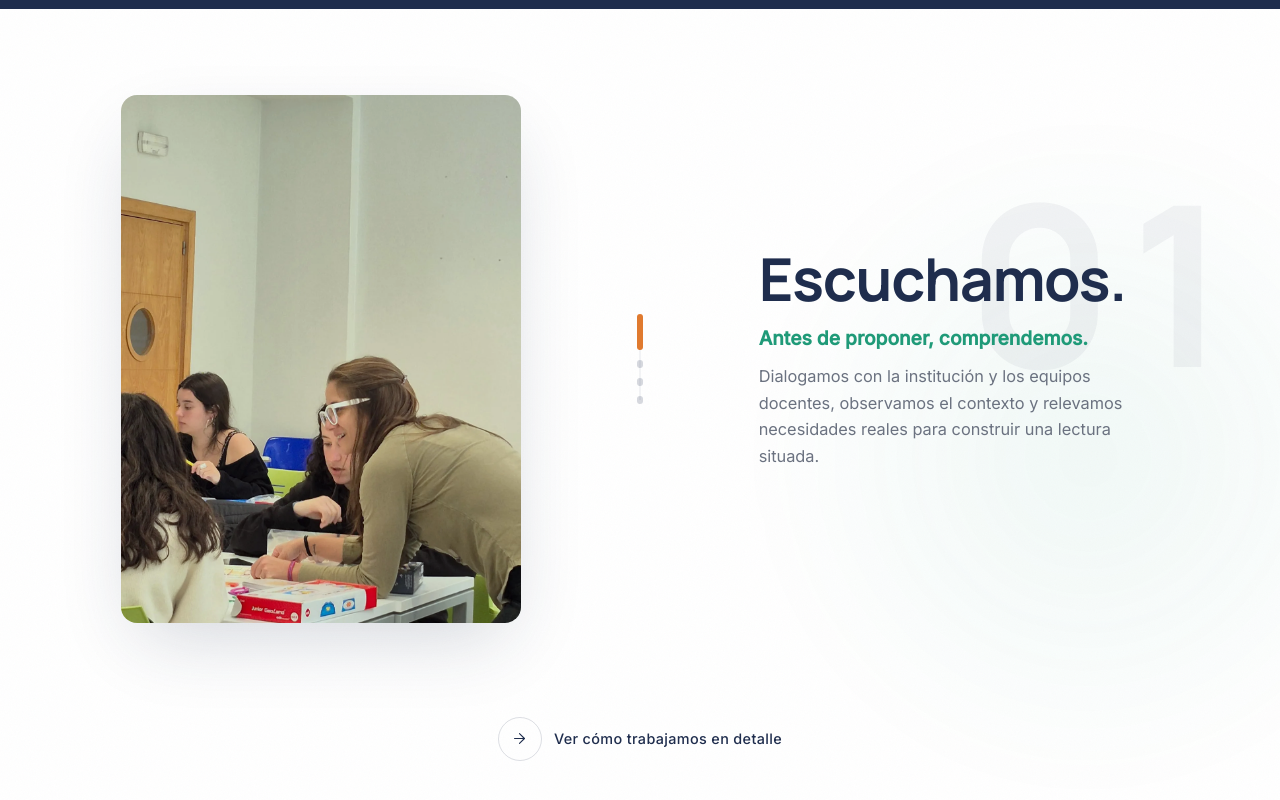
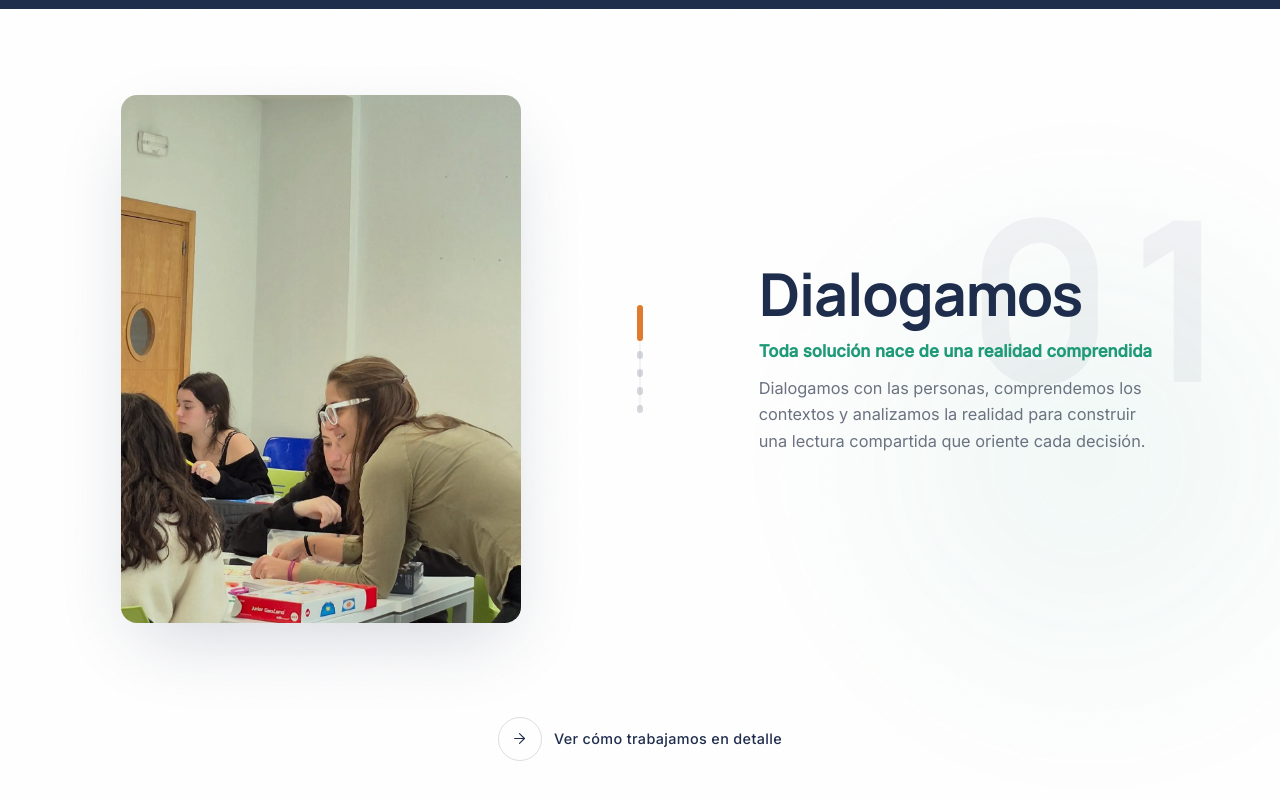
Before and after one commit to BriarDevv/Empoderamiento-Docente, a Next.js app: page / in a window 1280 px wide. Shown: the part 4336-5136 px from the top of the page. Built offline with nearby package versions, Linux system fonts and the light colour scheme.

Commit message:
feat(home): proceso de 5 pasos con frase destacada
De 4 a 5 pasos (Dialogamos, Investigamos, Disenamos, Implementamos, Evaluamos) con copy del cliente. La animacion scrubbed se generalizo para N pasos: transiciones y nav-dots se calculan desde PASOS.

```diff
--- a/src/features/home/components/ComoTrabajamos.tsx
+++ b/src/features/home/components/ComoTrabajamos.tsx
@@ -12,56 +12,70 @@ if (typeof window !== "undefined") {
   gsap.registerPlugin(ScrollTrigger);
 }
 
-// ── Datos de los 4 pasos ──────────────────────────────────────────────────
+// ── Datos de los 5 pasos ──────────────────────────────────────────────────
+// Copy oficial del cliente [[ed-copy-oficial]]. `resumen` = la frase destacada
+// (verde); `detalle` = el texto debajo. Títulos y frases sin punto final; los
+// párrafos descriptivos sí lo llevan.
 const PASOS = [
   {
     n: "01",
-    slug: "escuchamos",
-    titulo: "Escuchamos.",
-    resumen: "Antes de proponer, comprendemos.",
+    slug: "dialogamos",
+    titulo: "Dialogamos",
+    resumen: "Toda solución nace de una realidad comprendida",
     detalle:
-      "Dialogamos con la institución y los equipos docentes, observamos el contexto y relevamos necesidades reales para construir una lectura situada.",
+      "Dialogamos con las personas, comprendemos los contextos y analizamos la realidad para construir una lectura compartida que oriente cada decisión.",
     foto: "/metodo/escuchamos.webp",
-    fotoAlt: "Docentes en conversación — etapa de escucha",
+    fotoAlt: "Docentes en conversación — etapa de diálogo",
   },
   {
     n: "02",
+    slug: "investigamos",
+    titulo: "Investigamos",
+    resumen: "La práctica también produce conocimiento",
+    detalle:
+      "Investigamos en diálogo permanente con la práctica para comprender los desafíos de cada realidad, generar evidencia y construir soluciones educativas que transformen la enseñanza y el aprendizaje de las matemáticas.",
+    foto: "/hero/hero-3.webp",
+    fotoAlt: "Equipo investigando en conjunto — etapa de investigación",
+  },
+  {
+    n: "03",
     slug: "diseñamos",
-    titulo: "Diseñamos.",
-    resumen: "A medida, no en serie.",
+    titulo: "Diseñamos",
+    resumen: "Cada realidad inspira una solución distinta",
     detalle:
-      "Co-construimos recorridos, materiales y herramientas con base en matemática educativa, pensados para cada contexto y cada comunidad.",
+      "Diseñamos soluciones educativas que integran investigación, currículo, evaluación, materiales didácticos y desarrollo profesional docente para responder a los desafíos de cada contexto.",
     foto: "/metodo/disenamos.webp",
     fotoAlt: "Selección de materiales educativos — etapa de diseño",
   },
   {
-    n: "03",
-    slug: "acompañamos",
-    titulo: "Acompañamos.",
-    resumen: "Presencia durante todo el proceso.",
+    n: "04",
+    slug: "implementamos",
+    titulo: "Implementamos",
+    resumen: "Vivimos para hacer vivir",
     detalle:
-      "Sostenemos la implementación junto a docentes y equipos, revisando la práctica y ajustando decisiones con evidencia.",
+      "Construimos procesos donde la experiencia, la implementación y la práctica reflexiva fortalecen el desarrollo profesional y generan nuevas formas de relacionarse con las matemáticas y de fortalecer las decisiones pedagógicas.",
     foto: "/metodo/acompanamos.webp",
-    fotoAlt: "Trabajo situado junto a docentes — etapa de acompañamiento",
+    fotoAlt: "Trabajo situado junto a docentes — etapa de implementación",
   },
   {
-    n: "04",
+    n: "05",
     slug: "evaluamos",
-    titulo: "Evaluamos.",
-    resumen: "Para que el cambio se sostenga.",
+    titulo: "Evaluamos",
+    resumen: "La evidencia orienta cada nuevo paso",
     detalle:
-      "Analizamos avances, reconocemos aprendizajes y ajustamos las propuestas para fortalecer procesos duraderos.",
+      "Analizamos procesos, interpretamos evidencias y generamos conocimiento para fortalecer decisiones, consolidar aprendizajes y potenciar nuevas transformaciones.",
     foto: "/metodo/evaluamos.webp",
     fotoAlt: "Revisión de materiales y avances — etapa de evaluación",
   },
 ] as const;
 
 /**
- * Bloque sticky scroll-telling. h-[400vh] + sticky top-0 h-screen
- * (sin pin:true — compatible con Lenis). 4 pasos con fotos reales que
+ * Bloque sticky scroll-telling. h-[500vh] + sticky top-0 h-screen
+ * (sin pin:true — compatible con Lenis). 5 pasos con fotos reales que
  * se cross-fadean con el progreso del scroll. Timeline scrubbed mapea
- * 0→1 a las 4 fases. Nav lateral de puntos sincronizado. Mask reveal
- * del título de cada paso. Foto alterna izq/der por índice.
+ * 0→1 a las N fases (el número de pasos se lee de PASOS). Nav lateral de
+ * puntos sincronizado. Mask reveal del título de cada paso. Foto alterna
+ * izq/der por índice.
  */
 export function ComoTrabajamos() {
   const rootRef = useRef<HTMLElement | null>(null);
@@ -77,17 +91,18 @@ export function ComoTrabajamos() {
       const navDots = el.querySelectorAll<HTMLElement>("[data-nav-dot]");
       const glowBg = el.querySelector<HTMLElement>("[data-glow-bg]");
 
-      // ── Estado inicial: paso 0 visible, 1-3 ocultos ───────────────
-      if (pasos.length === 4) {
+      // ── Estado inicial: paso 0 visible, el resto ocultos ──────────
+      const N = pasos.length;
+      if (N >= 2) {
         gsap.set(pasos[0], { opacity: 1, y: 0, scale: 1, filter: "blur(0px)" });
-        gsap.set([pasos[1], pasos[2], pasos[3]], {
+        gsap.set(Array.from(pasos).slice(1), {
           opacity: 0,
           y: 64,
           scale: 0.97,
           filter: "blur(8px)",
         });
 
-        // ── Timeline scrubbed — 4 fases en 0→1 ───────────────────────
+        // ── Timeline scrubbed — N fases en 0→1 ───────────────────────
         const tl = gsap.timeline({
           scrollTrigger: {
             trigger: el,
@@ -97,12 +112,12 @@ export function ComoTrabajamos() {
           },
         });
 
-        // 3 transiciones uniformes: [0.2→0.28], [0.45→0.53], [0.7→0.78]
-        const TRANSITIONS = [
-          { outAt: 0.2, inAt: 0.26 },
-          { outAt: 0.45, inAt: 0.51 },
-          { outAt: 0.7, inAt: 0.76 },
-        ] as const;
+        // N-1 transiciones uniformes: cada una centrada en (i+1)/N (el paso
+        // saliente se va un poco antes y el entrante llega justo después).
+        const TRANSITIONS = Array.from({ length: N - 1 }, (_, i) => {
+          const outAt = (i + 1) / N - 0.05;
+          return { outAt, inAt: outAt + 0.06 };
+        });
 
         TRANSITIONS.forEach(({ outAt, inAt }, i) => {
           tl.to(
@@ -131,7 +146,7 @@ export function ComoTrabajamos() {
         });
 
         // ── Nav dots sincronizados ─────────────────────────────────
-        if (navDots.length === 4) {
+        if (navDots.length === N) {
           const dotsTl = gsap.timeline({
             scrollTrigger: {
               trigger: el,
@@ -140,14 +155,11 @@ export function ComoTrabajamos() {
               scrub: 0.6,
             },
           });
-          [
-            { from: 0, to: 1, t: 0.25 },
-            { from: 1, to: 2, t: 0.5 },
-            { from: 2, to: 3, t: 0.75 },
-          ].forEach(({ from, to, t }) => {
+          for (let i = 0; i < N - 1; i++) {
+            const t = (i + 1) / N;
             dotsTl
               .to(
-                navDots[from],
+                navDots[i],
                 {
                   height: 8,
                   backgroundColor: "rgb(31 45 77 / 0.18)",
@@ -157,7 +169,7 @@ export function ComoTrabajamos() {
                 t,
               )
               .to(
-                navDots[to],
+                navDots[i + 1],
                 {
                   height: 36,
                   backgroundColor: "var(--color-naranja-accion)",
@@ -166,7 +178,7 @@ export function ComoTrabajamos() {
                 },
                 t,
               );
-          });
+          }
         }
       }
 
@@ -200,7 +212,7 @@ export function ComoTrabajamos() {
       className="bg-grain-light relative overflow-clip bg-gradient-to-b from-white via-white to-gris-fondo/20"
       aria-label="Cómo trabajamos"
     >
-      <div className="relative h-[400vh]">
+      <div className="relative h-[500vh]">
         <div className="sticky top-0 flex h-screen flex-col overflow-hidden">
 
           {/* Glow verde ambiental */}
@@ -323,8 +335,12 @@ export function ComoTrabajamos() {
                             {paso.titulo}
                           </h2>
 
-                          {/* Resumen — verde concepto */}
-                          <p className="text-verde-concepto mt-4 font-sans text-[1.05rem] font-semibold leading-snug md:text-[1.2rem]">
+                          {/* Resumen — verde concepto (frase destacada). Tamaño
+                              ajustado para que la más larga ("Toda solución
+                              nace de una realidad comprendida") entre en una
+                              línea en desktop; text-balance evita cortes feos
+                              cuando igual envuelve en mobile. */}
+                          <p className="text-verde-concepto mt-4 font-sans text-[1rem] font-semibold leading-snug text-balance md:text-[1.05rem]">
                             {paso.resumen}
                           </p>
 
```
